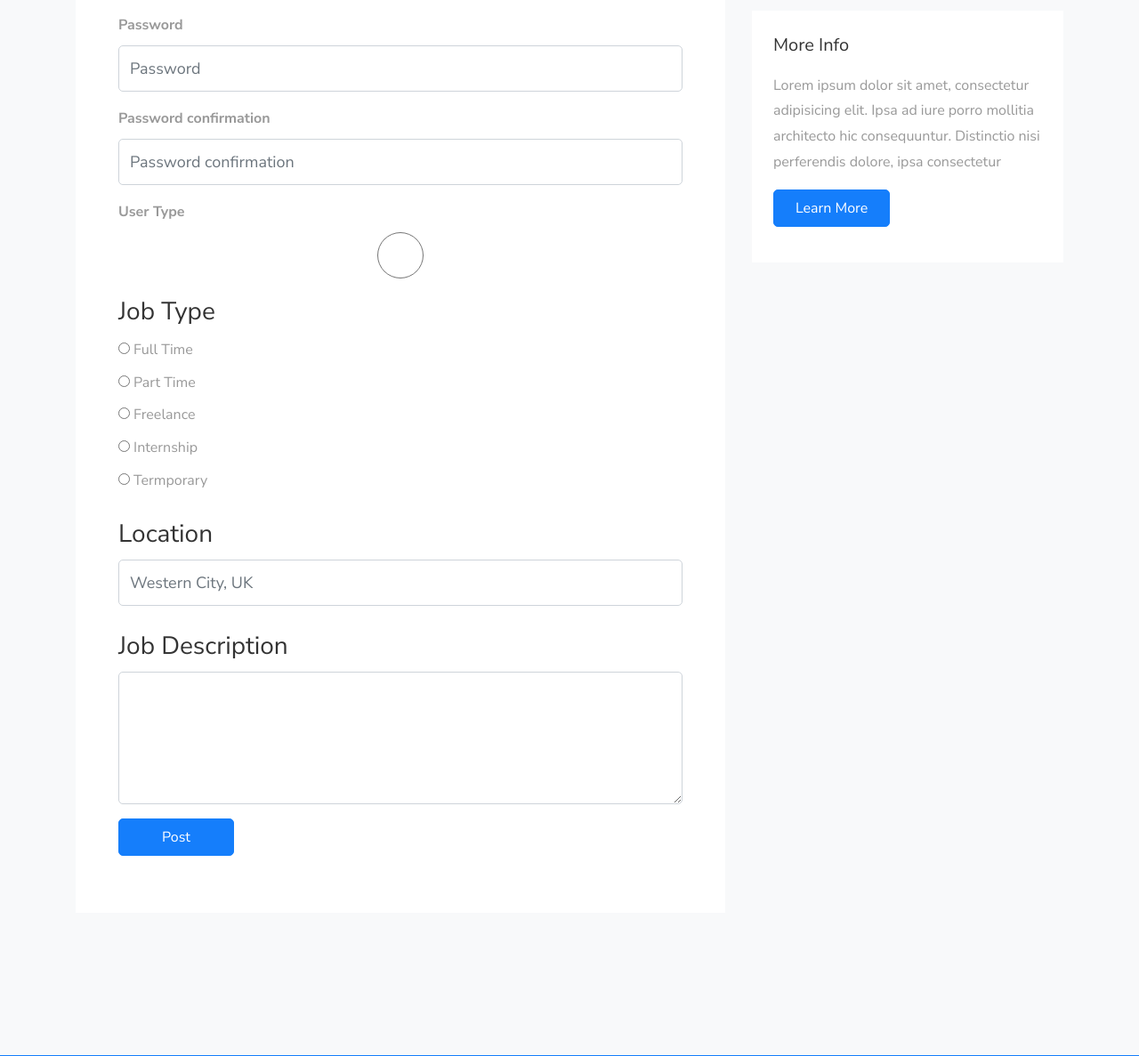
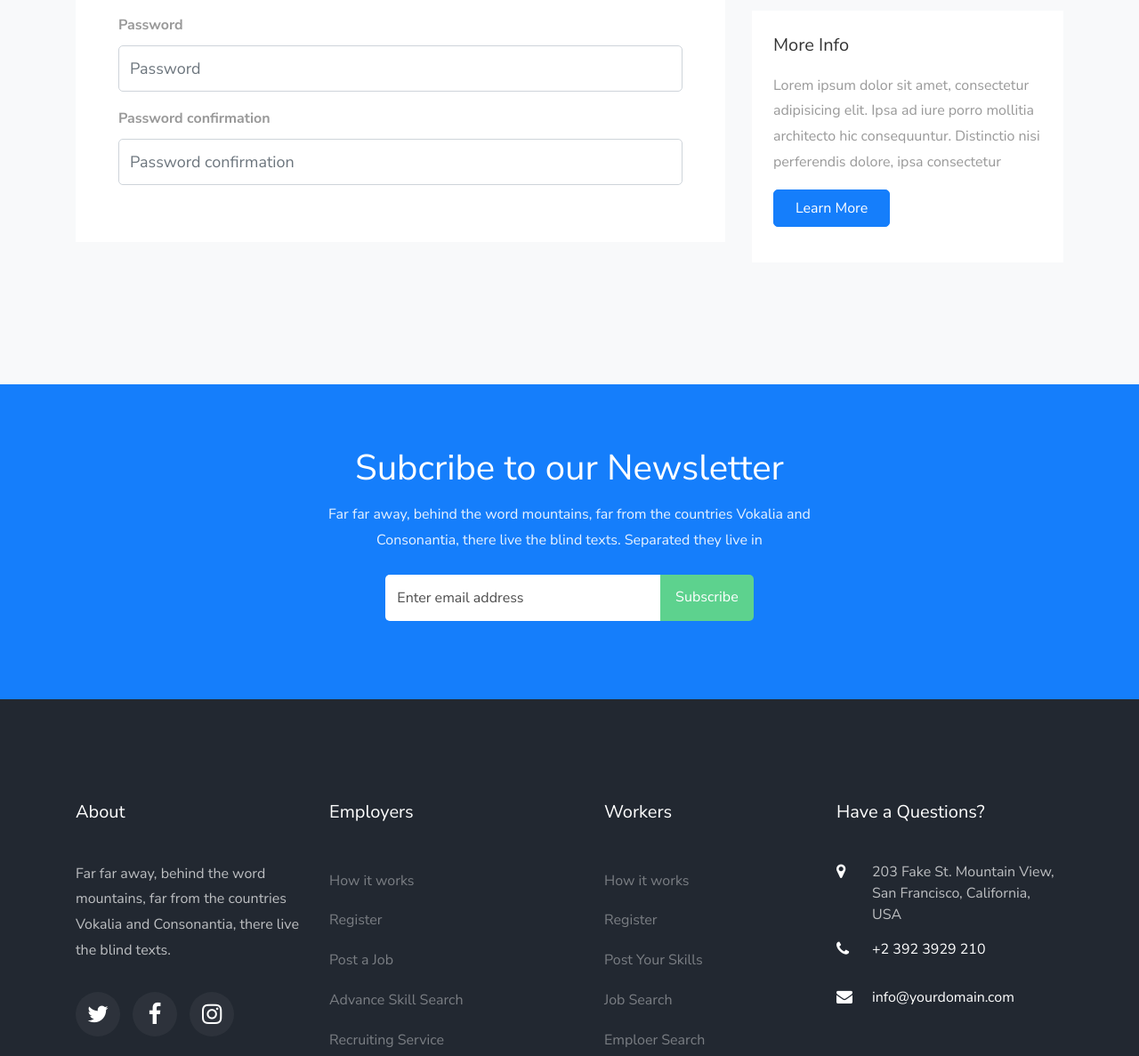
Before and after one commit to gurnitha/django-job-portal, a Django app: page /users/register/ in a window 1280 px wide. Shown: the part 1260-2447 px from the top of the page at 89% size. Run offline with Django 3.2, Linux system fonts and the light colour scheme; some libraries are stand-ins or nearby versions; some web fonts are replaced.

Commit message:
6.9 User register form part 9 - Limiting the form fields to 5

```diff
--- a/templates/accounts/user_register.html
+++ b/templates/accounts/user_register.html
@@ -27,7 +27,7 @@
                     method="post"
                     class="p-5 bg-white">
 
-                    {% for field in form.visible_fields  %}
+                    {% for field in form.visible_fields|slice:"5" %}
                     <div class="row form-group">
                         <div class="col-md-12 mb-3 mb-md-0">
                             <label
@@ -43,57 +43,6 @@
                     </div>
                     {% endfor %}
 
-                    <div class="row form-group">
-                        <div class="col-md-12">
-                            <h3>Job Type</h3>
-                        </div>
-                        <div class="col-md-12 mb-3 mb-md-0">
-                            <label for="option-job-type-1">
-                            <input type="radio" id="option-job-type-1" name="job-type"> Full Time
-                            </label>
-                        </div>
-                        <div class="col-md-12 mb-3 mb-md-0">
-                            <label for="option-job-type-2">
-                            <input type="radio" id="option-job-type-2" name="job-type"> Part Time
-                            </label>
-                        </div>
-                        <div class="col-md-12 mb-3 mb-md-0">
-                            <label for="option-job-type-3">
-                                <input type="radio" id="option-job-type-3" name="job-type"> Freelance
-                        </div>
-                        <div class="col-md-12 mb-3 mb-md-0">
-                        <label for="option-job-type-4">
-                        <input type="radio" id="option-job-type-4" name="job-type"> Internship
-                        </label>
-                        </div>
-                        <div class="col-md-12 mb-3 mb-md-0">
-                            <label for="option-job-type-4">
-                            <input type="radio" id="option-job-type-4" name="job-type"> Termporary
-                            </label>
-                        </div>
-                    </div>
-                    <div class="row form-group mb-4">
-                        <div class="col-md-12">
-                            <h3>Location</h3>
-                        </div>
-                        <div class="col-md-12 mb-3 mb-md-0">
-                            <input type="text" class="form-control" placeholder="Western City, UK
-                                ">
-                        </div>
-                    </div>
-                    <div class="row form-group">
-                        <div class="col-md-12">
-                            <h3>Job Description</h3>
-                        </div>
-                        <div class="col-md-12 mb-3 mb-md-0">
-                            <textarea name="" class="form-control" id="" cols="30" rows="5"></textarea>
-                        </div>
-                    </div>
-                    <div class="row form-group">
-                        <div class="col-md-12">
-                            <input type="submit" value="Post" class="btn btn-primary  py-2 px-5">
-                        </div>
-                    </div>
                 </form>
             </div>
             <div class="col-lg-4">
```
Also changed, not shown: README.md.
